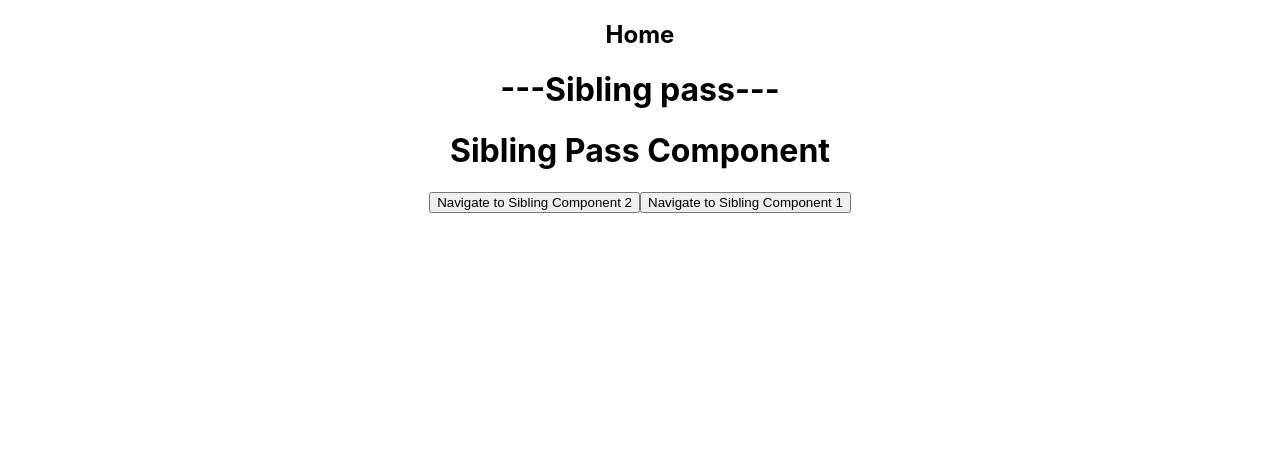
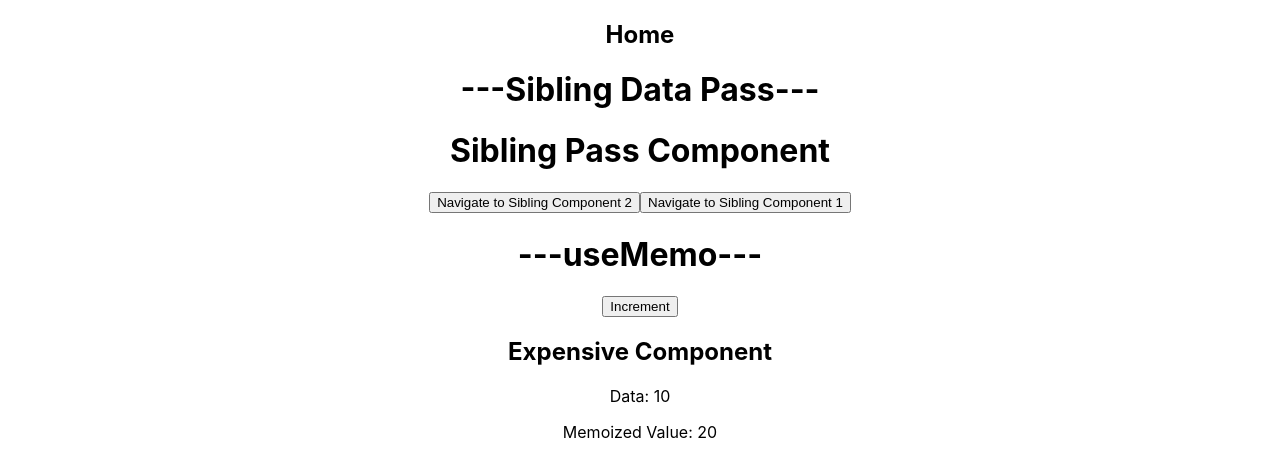
Before and after one commit to rishii-27/React-Prep, a React (Create React App) app: page / in a window 1280 px wide. Shown: the part 961-1416 px from the top of the page. Before the commit the page ends 1174 px from the top, so only its background shows below. Built offline with nearby package versions, Linux system fonts and the light colour scheme; no server answers.

Commit message:
useMemo Hook

```diff
--- a/src/App.js
+++ b/src/App.js
@@ -5,6 +5,7 @@ import MyComponent from "./Components/CustomHooks";
 import Example from "./Components/Effect";
 import Hoc from "./Components/HOC/Hoc";
 import LifecycleExample from "./Components/LifecycleExample";
+import MemoExample from "./Components/MemoExample";
 import ParentComponent from "./Components/ParentToChild";
 import ReactRouter from "./Components/ReactRouter";
 import MainSibling from "./Components/Siblings/MainSibling";
@@ -30,8 +31,10 @@ function App() {
       <MyComponent />
       <h1>---React Router---</h1>
       <ReactRouter />
-      <h1>---Sibling pass---</h1>
+      <h1>---Sibling Data Pass---</h1>
       <MainSibling />
+      <h1>---useMemo---</h1>
+      <MemoExample />
     </div>
   );
 }
--- /dev/null
+++ b/src/Components/MemoExample.js
@@ -0,0 +1,41 @@
+import React, { useState, useMemo } from "react";
+
+const ExpensiveComponent = ({ data }) => {
+  // Some expensive computation based on props or state
+  const computeExpensiveValue = (data) => {
+    console.log("Computing expensive value...");
+    // Simulating a time-consuming computation
+    for (let i = 0; i < 100000000; i++) {
+      // Some computation
+    }
+    return data * 2;
+  };
+
+  // Use useMemo to memoize the result of the expensive computation
+  const memoizedValue = useMemo(() => computeExpensiveValue(data), [data]);
+
+  return (
+    <div>
+      <h2>Expensive Component</h2>
+      <p>Data: {data}</p>
+      <p>Memoized Value: {memoizedValue}</p>
+    </div>
+  );
+};
+
+const MemoExample = () => {
+  const [value, setValue] = useState(10);
+
+  const handleIncrement = () => {
+    setValue(value + 1);
+  };
+
+  return (
+    <div>
+      <button onClick={handleIncrement}>Increment</button>
+      <ExpensiveComponent data={value} />
+    </div>
+  );
+};
+
+export default MemoExample;
```
